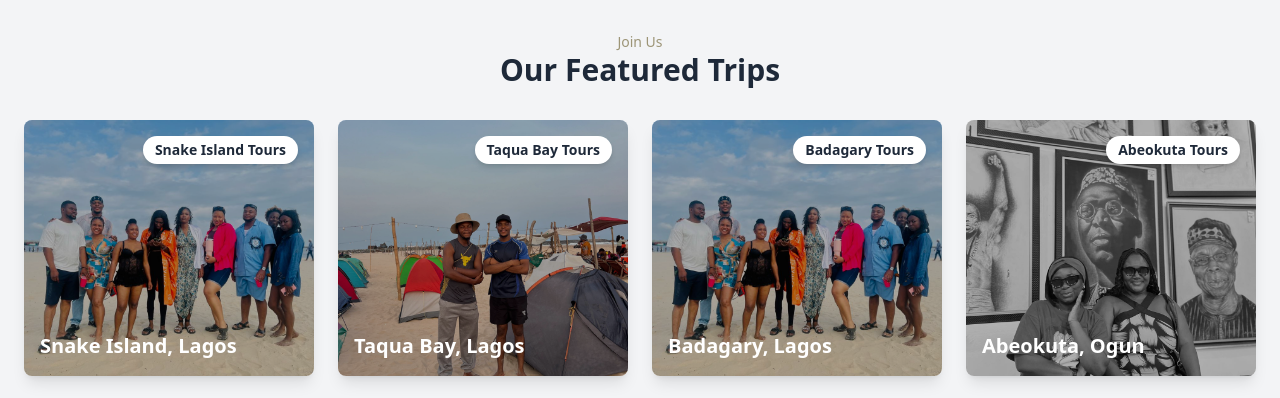
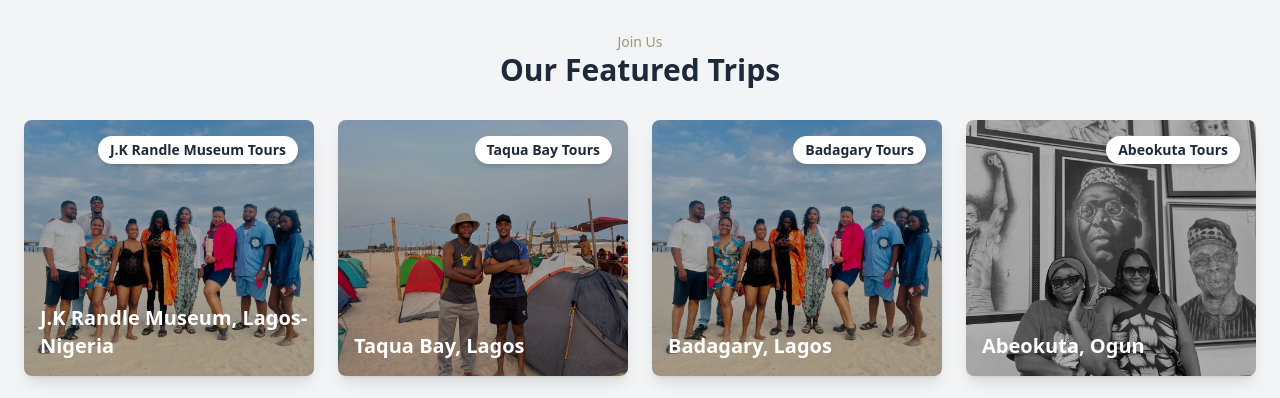
Before and after one commit to emachizy/compass-trybe, a React (Vite) app: page / in a window 1280 px wide. Shown: the part 1960-2358 px from the top of the page. Built offline with nearby package versions, Linux system fonts and the light colour scheme; a web font is replaced by a local one.

Commit message:
featured destinations updated

```diff
--- a/data/data.js
+++ b/data/data.js
@@ -55,9 +55,9 @@ import sliderImg5 from "../src/assets/images/header-images/sliderImg5.jpg";
 export const trips = [
   {
     id: 1,
-    name: "Snake Island, Lagos",
+    name: "J.K Randle Museum, Lagos-Nigeria",
     image: itineraryImg1,
-    tours: "Snake Island",
+    tours: "J.K Randle Museum",
     gallery: [
       itineraryImg2,
       itineraryImg3,
--- a/src/components/FeaturedDestinations.jsx
+++ b/src/components/FeaturedDestinations.jsx
@@ -25,8 +25,8 @@ export default function FeaturedDestinations() {
             onClick={() => setSelectedFilter(filter)}
             className={`px-4 py-2 rounded-full border cursor-pointer ${
               selectedFilter === filter
-                ? "bg-black text-white"
-                : "bg-white text-black"
+                ? "bg-[#9d9577] text-white"
+                : "bg-white text-[#9d9577]"
             } transition duration-200`}
           >
             {filter}
```
